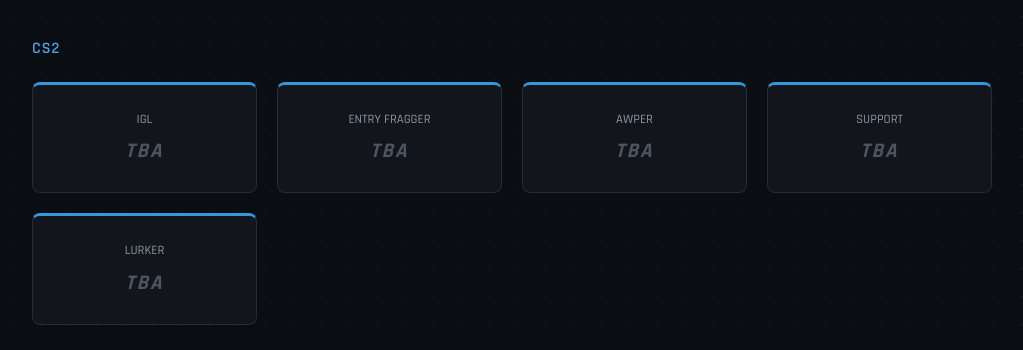
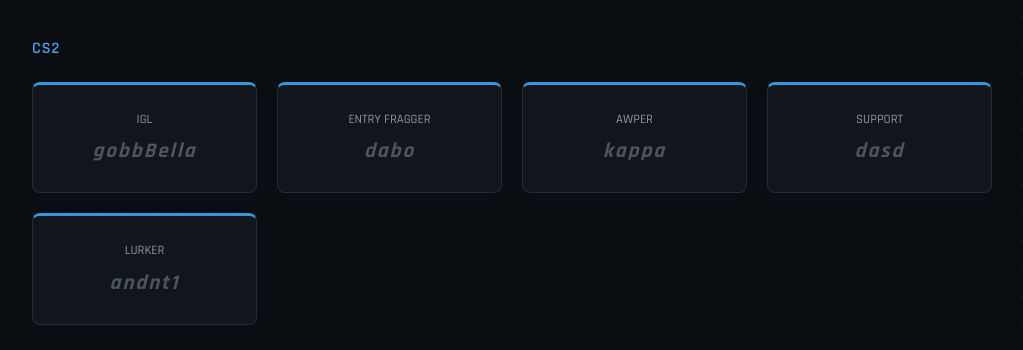
Before and after one commit to EZ228-first/GPteam-site, a plain HTML site: page index.html in a window 1280 px wide. Shown: the part 1300-1650 px from the top of the page, without its empty margins (128-1151 px from the left). Drawn offline with Linux system fonts and the light colour scheme.

Commit message:
Update index.html

```diff
--- a/index.html
+++ b/index.html
@@ -642,23 +642,23 @@
         <div class="roster-grid">
             <div class="player-card">
                 <div class="role">IGL</div>
-                <h3 class="tba">TBA</h3>
+                <h3 class="tba">gobbBella</h3>
             </div>
             <div class="player-card">
                 <div class="role">Entry Fragger</div>
-                <h3 class="tba">TBA</h3>
+                <h3 class="tba">dabo</h3>
             </div>
             <div class="player-card">
                 <div class="role">AWPer</div>
-                <h3 class="tba">TBA</h3>
+                <h3 class="tba">kappa</h3>
             </div>
             <div class="player-card">
                 <div class="role">Support</div>
-                <h3 class="tba">TBA</h3>
+                <h3 class="tba">dasd</h3>
             </div>
             <div class="player-card">
                 <div class="role">Lurker</div>
-                <h3 class="tba">TBA</h3>
+                <h3 class="tba">andnt1</h3>
             </div>
         </div>
 
```
